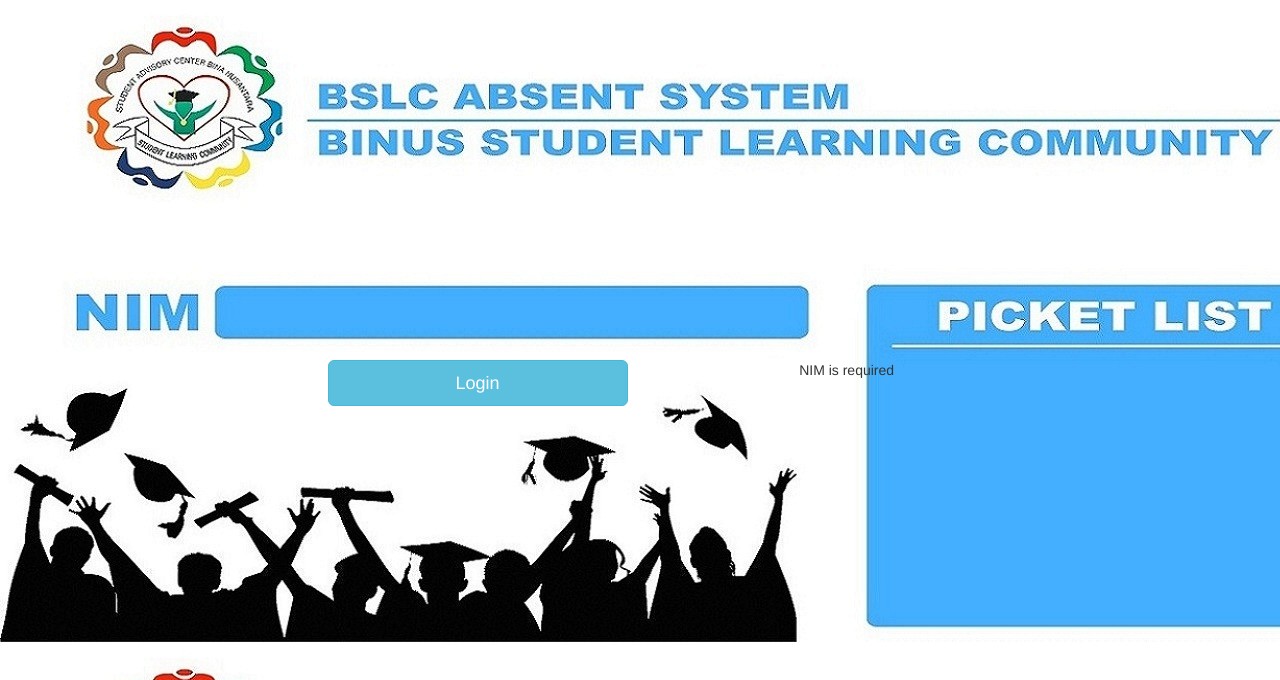
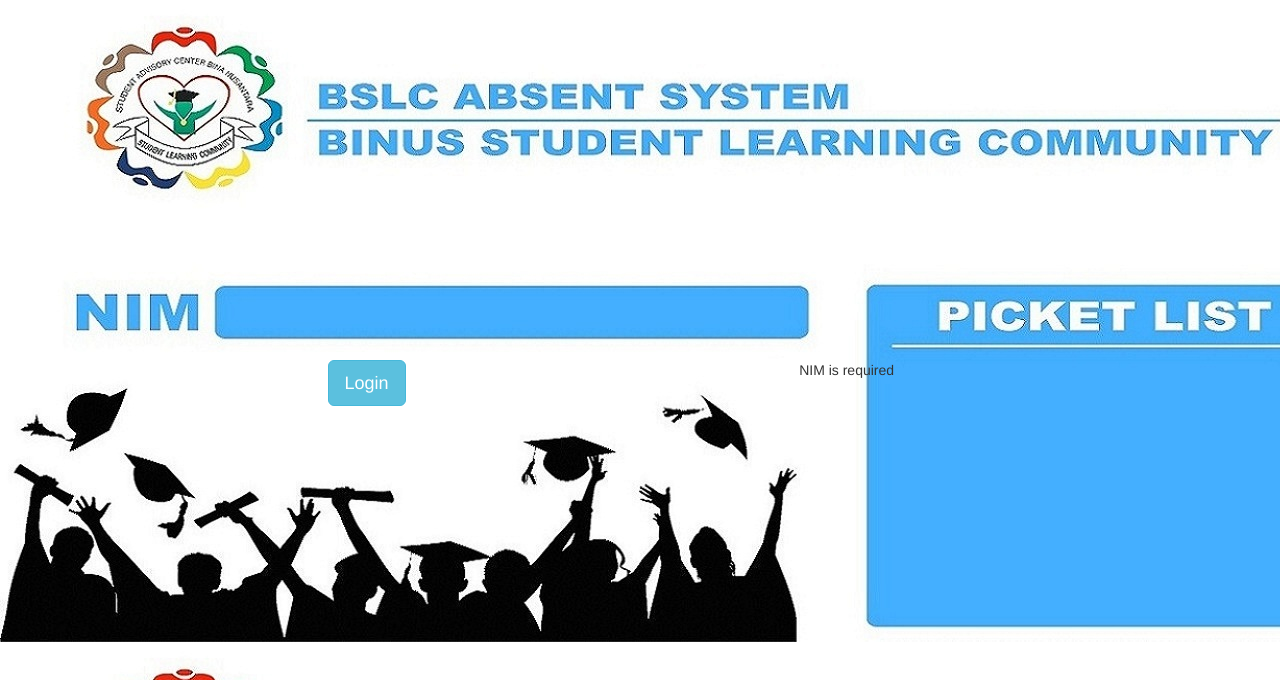
Before and after one commit to BinusStudentLearningCommunity/ProjectCavisNindya9G, a PHP site: the page made by absen/index.php in a window 1280 px wide. Shown: the top 680 px of the page. Run offline with PHP 8.4, Linux system fonts and the light colour scheme; the visitor is signed in with stand-in values (Sample User, id 1); data comes from the database, SQL or seed files in the repository.

Commit message:
update file documentations

```diff
--- a/absen/index.php
+++ b/absen/index.php
@@ -51,9 +51,10 @@
 <div class="row">
   <div class="col-md-3"></div>
   <div class="col-md-4">
-    <button type="button" class="btn btn-info btn-lg" style="width:300" value="Login">Login</button>
+    <!-- <button class="btn btn-info btn-lg" style="width:300"> --> <input name="input" type="submit" value="Login" class="btn btn-info btn-lg"> <!--  </button> -->
   </div>
 
+  <!-- Isi pesan setelah Login -->
   <?php //Message setelah Login / Logout / GAGAL login
     if (isset($_GET['msg'])) //jika ada message maka ...
     {
@@ -65,12 +66,14 @@
   <div>
     <nav>
       <ul style="font-size:18px">
+
         <?php
           //looping untuk print nama-nama yg sudah login
           for ($i=0; $i < count($picketing); $i++) {
             echo "<li class=\"list-unstyled\">" . $picketing[$i] . "</li>";
           }
         ?>
+
         <!-- <li class="list-unstyled">Indra</li>
         <li class="list-unstyled">Indra</li>
         <li class="list-unstyled">Indra</li>
--- a/absen/loginnindya.php
+++ b/absen/loginnindya.php
@@ -39,7 +39,7 @@
 			$idLogin = $picketingIDLogin[$idx];
 			$query = "INSERT INTO Logout (idLogin,jamLogout) VALUES ( '$idLogin', NOW() )";
 			mysql_query($query);
-			header("Location:index.php?msg=<br>Log OUT : ".$row['nama']."<br>".date("Y-m-d h:i:sa"));
+			header("Location:index.php?msg=<br>Log OUT : " . $row['nama']."<br>".date("Y-m-d h:i:sa"));
 		}
 		else //LOGIN
 		{
--- a/admin/login.php
+++ b/admin/login.php
@@ -1,12 +1,14 @@
 <?php
 //get real password from database
 include '../database/connect.php';
+
 $query = "SELECT password FROM admin";
 $result = mysql_query($query) or die(mysql_error());
 $data = mysql_fetch_assoc($result);
 
 //checking the password
-if(md5($_POST['password1'])==$data['password'])
+if( md5($_POST['password1']) == $data['password'] )
+//if($_POST['password1'] != "indra")
 {
 	//Login success
 	session_start();
```
